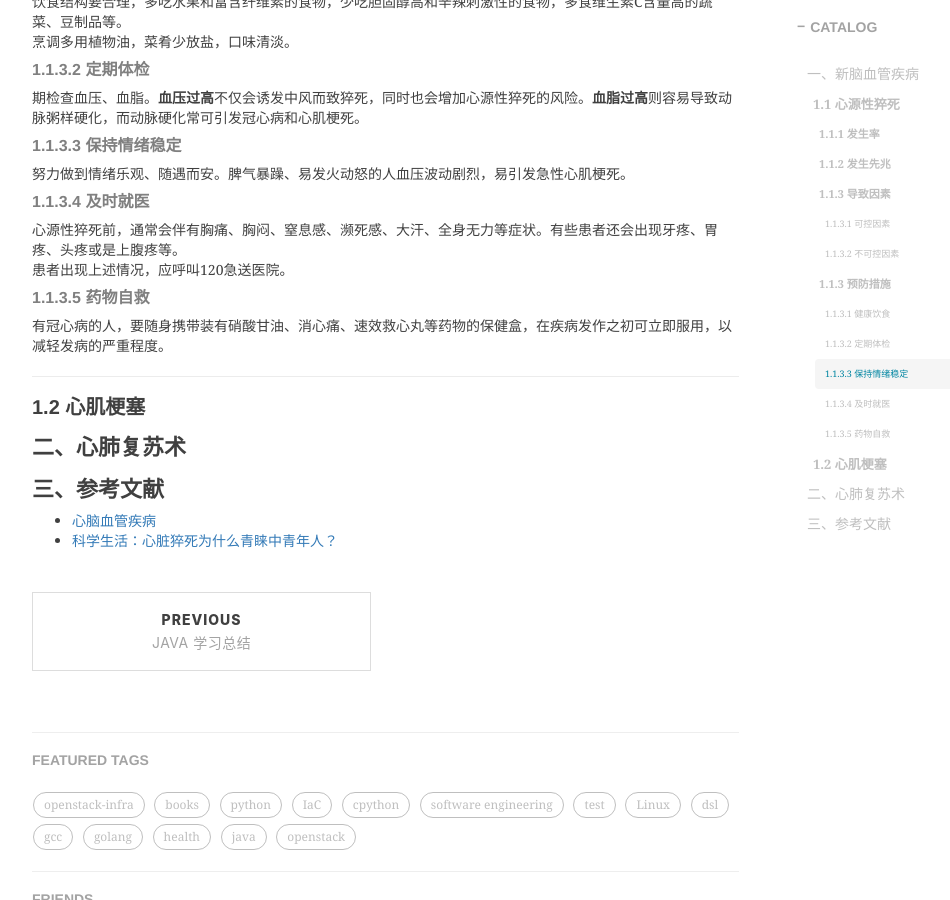
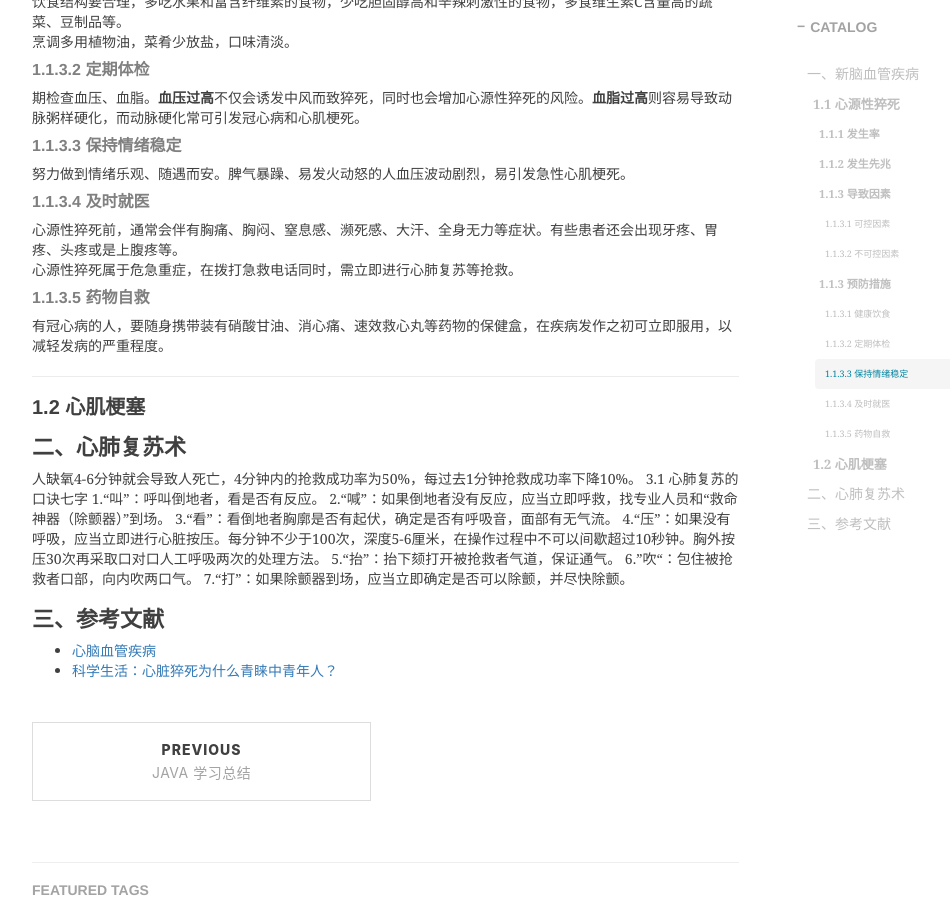
Before and after one commit to shihai1991/shihai1991.github.io, a Jekyll site: the page built from _posts/2023-03-20-心脑血管疾病.md, in a window 1280 px wide and 900 px high, scrolled down 1136 px. Shown: the whole window, without its empty margins (233-1183 px from the left). Built offline with Jekyll 4.4.1, drawn with Linux system fonts in a browser that asks for light colours; nearby versions of some CDN libraries; comment, search, counter and statistics services are not loaded.

Commit message:
Update 2023-03-20-心脑血管疾病.md

```diff
--- a/_posts/2023-03-20-心脑血管疾病.md
+++ b/_posts/2023-03-20-心脑血管疾病.md
@@ -45,7 +45,7 @@ time: '2023.03.20 18:51:00'
 
 #### 1.1.3.4 及时就医
 心源性猝死前，通常会伴有胸痛、胸闷、窒息感、濒死感、大汗、全身无力等症状。有些患者还会出现牙疼、胃疼、头疼或是上腹疼等。
-患者出现上述情况，应呼叫120急送医院。
+心源性猝死属于危急重症，在拨打急救电话同时，需立即进行心肺复苏等抢救。
 
 #### 1.1.3.5 药物自救
 有冠心病的人，要随身携带装有硝酸甘油、消心痛、速效救心丸等药物的保健盒，在疾病发作之初可立即服用，以减轻发病的严重程度。
@@ -54,6 +54,15 @@ time: '2023.03.20 18:51:00'
 
 
 # 二、心肺复苏术
+人缺氧4-6分钟就会导致人死亡，4分钟内的抢救成功率为50%，每过去1分钟抢救成功率下降10%。
+3.1 心肺复苏的口诀七字
+1.“叫”：呼叫倒地者，看是否有反应。
+2.“喊”：如果倒地者没有反应，应当立即呼救，找专业人员和“救命神器（除颤器）”到场。
+3.“看”：看倒地者胸廓是否有起伏，确定是否有呼吸音，面部有无气流。
+4.“压”：如果没有呼吸，应当立即进行心脏按压。每分钟不少于100次，深度5-6厘米，在操作过程中不可以间歇超过10秒钟。胸外按压30次再采取口对口人工呼吸两次的处理方法。
+5.“抬”：抬下颏打开被抢救者气道，保证通气。
+6.”吹“：包住被抢救者口部，向内吹两口气。
+7.“打”：如果除颤器到场，应当立即确定是否可以除颤，并尽快除颤。
 
 # 三、参考文献
 - [心脑血管疾病](https://wsjkw.sh.gov.cn/xnxgjb/20200730/b4938d9357b14895952256f17642aace.html)
```
